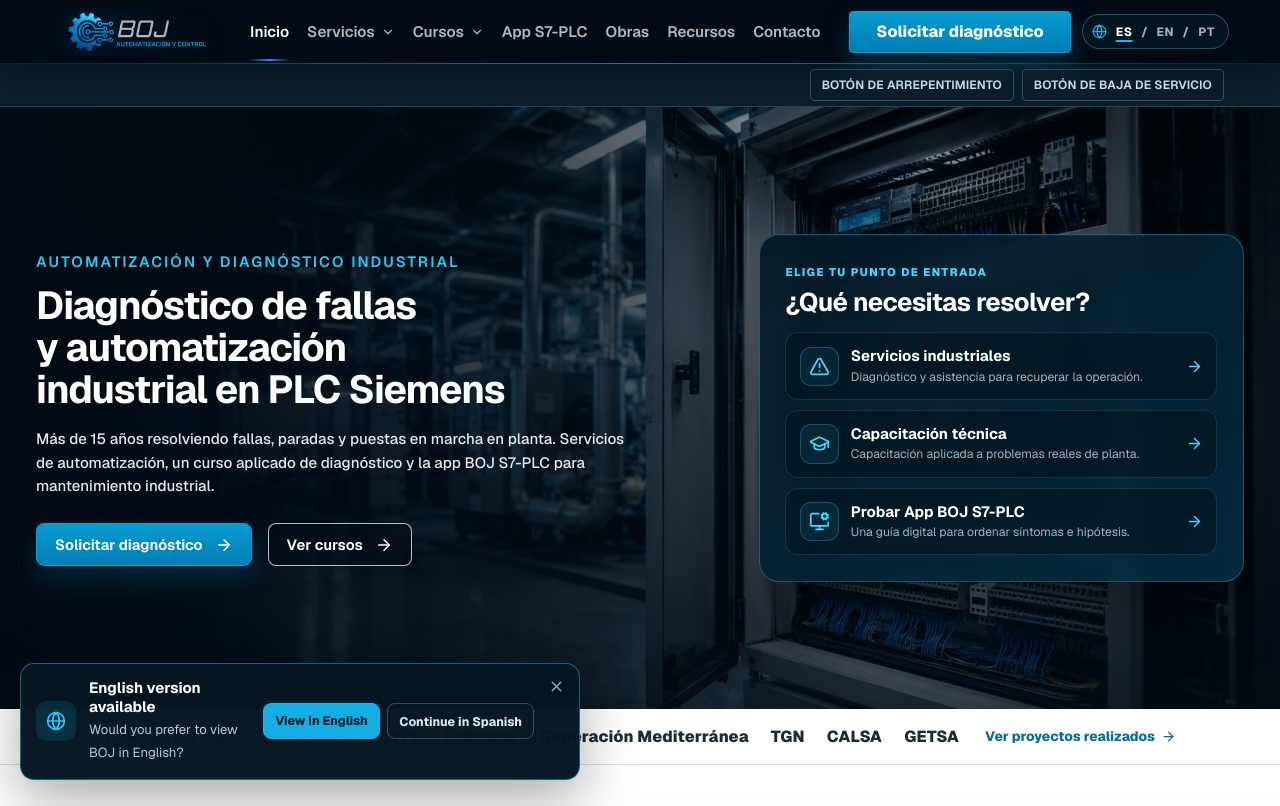
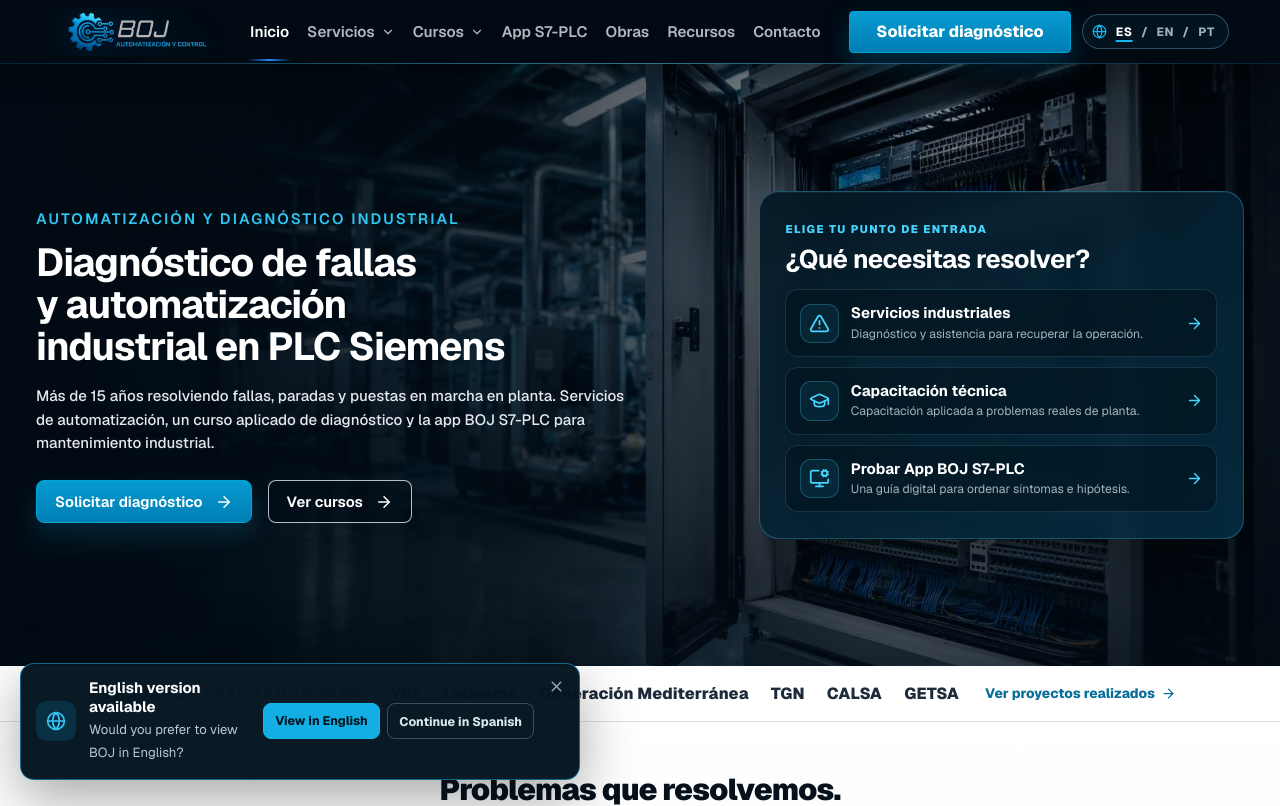
Before and after one commit to bojautomatizacionycontrol-code/boj-automatizacion-web, a React (Vite) app: page / in a window 1280 px wide. Shown: the top 806 px of the page. Built offline with nearby package versions, Linux system fonts and the light colour scheme.

Commit message:
style(web): move Hotmart action links to footer [skip ci]

```diff
--- a/src/App.jsx
+++ b/src/App.jsx
@@ -293,7 +293,6 @@ function App({ initialRoute = "/", initialRouteComponent = null, buildYear = new
         {language === "en" ? "Skip to main content" : language === "pt" ? "Ir para o conteúdo principal" : "Saltar al contenido principal"}
       </a>
       <Header route={route} language={language} />
-      <PurchaseAccessLinks />
       <main id="main-content" tabIndex={-1}>
         <RouteOutlet route={route} initialRoute={initialRoute} initialRouteComponent={initialRouteComponent} onRouteReady={setReadyRoute} />
       </main>
@@ -668,20 +667,6 @@ function BrandLogo({ compact = false }) {
   );
 }
 
-// Los dos enlaces directos permanecen visibles al entrar por cualquier ruta, sin imponer
-// un bloque explicativo en las páginas de producto, servicio o contacto. La explicación
-// completa está reunida en /reembolsos. Los rótulos legales se mantienen en español.
-function PurchaseAccessLinks() {
-  return (
-    <nav className="purchase-access" aria-label="Gestiones de compra">
-      <div className="mock-home-container purchase-access-inner">
-        <a href={hotmartLinks.refundRequestUrl} target="_blank" rel="noopener noreferrer">BOTÓN DE ARREPENTIMIENTO</a>
-        <a href={hotmartLinks.subscriptionManagementUrl} target="_blank" rel="noopener noreferrer">BOTÓN DE BAJA DE SERVICIO</a>
-      </div>
-    </nav>
-  );
-}
-
 function MainFooter({ language, buildYear }) {
   const english = language === "en";
   const portuguese = language === "pt";
@@ -807,6 +792,10 @@ function MainFooter({ language, buildYear }) {
         </div>
       </div>
       <div className="mock-footer-bottom">
+        <nav className="mock-footer-purchase" aria-label="Gestiones de compra en Hotmart">
+          <a href={hotmartLinks.refundRequestUrl} target="_blank" rel="noopener noreferrer">BOTÓN DE ARREPENTIMIENTO</a>
+          <a href={hotmartLinks.subscriptionManagementUrl} target="_blank" rel="noopener noreferrer">BOTÓN DE BAJA DE SERVICIO</a>
+        </nav>
         <span>{footerCopy.copyright}</span>
       </div>
     </footer>
--- a/src/styles/layout/210-footer-refinement.css
+++ b/src/styles/layout/210-footer-refinement.css
@@ -118,6 +118,32 @@
   text-align: center;
 }
 
+.site-footer.mock-footer .mock-footer-purchase {
+  display: flex;
+  flex-wrap: wrap;
+  justify-content: center;
+  gap: 4px 20px;
+  margin-bottom: 9px;
+}
+
+.site-footer.mock-footer .mock-footer-purchase a {
+  color: rgba(238, 248, 255, 0.78);
+  font-size: 0.75rem;
+  font-weight: 500;
+  line-height: 1.4;
+  text-decoration: underline;
+  text-underline-offset: 3px;
+}
+
+.site-footer.mock-footer .mock-footer-purchase a:hover {
+  color: #ffffff;
+}
+
+.site-footer.mock-footer .mock-footer-purchase a:focus-visible {
+  outline: 3px solid #22c6ef;
+  outline-offset: 3px;
+}
+
 /* Tablet ≤1180px — 2 columnas: marca+contacto / navegación+redes */
 @media (max-width: 1180px) {
   .site-footer.mock-footer .mock-footer-inner {
@@ -145,59 +171,3 @@
     column-gap: 0;
   }
 }
-
-/* Accesos directos de compra: visibles al primer acceso, sin competir con
-   el contenido de la página. Los detalles quedan sólo en /reembolsos. */
-.purchase-access {
-  border-bottom: 1px solid #244355;
-  background: #0b1e2a;
-}
-
-.purchase-access-inner {
-  display: flex;
-  flex-wrap: wrap;
-  align-items: center;
-  justify-content: flex-end;
-  gap: 5px 8px;
-  padding-block: 5px;
-}
-
-.purchase-access a {
-  display: inline-flex;
-  min-height: 32px;
-  align-items: center;
-  justify-content: center;
-  padding: 4px 11px;
-  border: 1px solid #31576b;
-  border-radius: 4px;
-  color: #d4eaf3;
-  font-size: 0.75rem;
-  font-weight: 650;
-  letter-spacing: 0.015em;
-  line-height: 1.2;
-  text-align: center;
-  text-decoration: none;
-}
-
-.purchase-access a:hover {
-  border-color: #4cbbdf;
-  color: #ffffff;
-}
-
-.purchase-access a:focus-visible {
-  outline: 3px solid #22c6ef;
-  outline-offset: 2px;
-}
-
-@media (max-width: 760px) {
-  .purchase-access-inner {
-    display: grid;
-    grid-template-columns: repeat(2, minmax(0, 1fr));
-    padding-inline: 12px;
-  }
-
-  .purchase-access a {
-    min-height: 42px;
-    padding-inline: 6px;
-  }
-}
```
Also changed, not shown: 1 other file (tests, documents, lock files or other folders).
